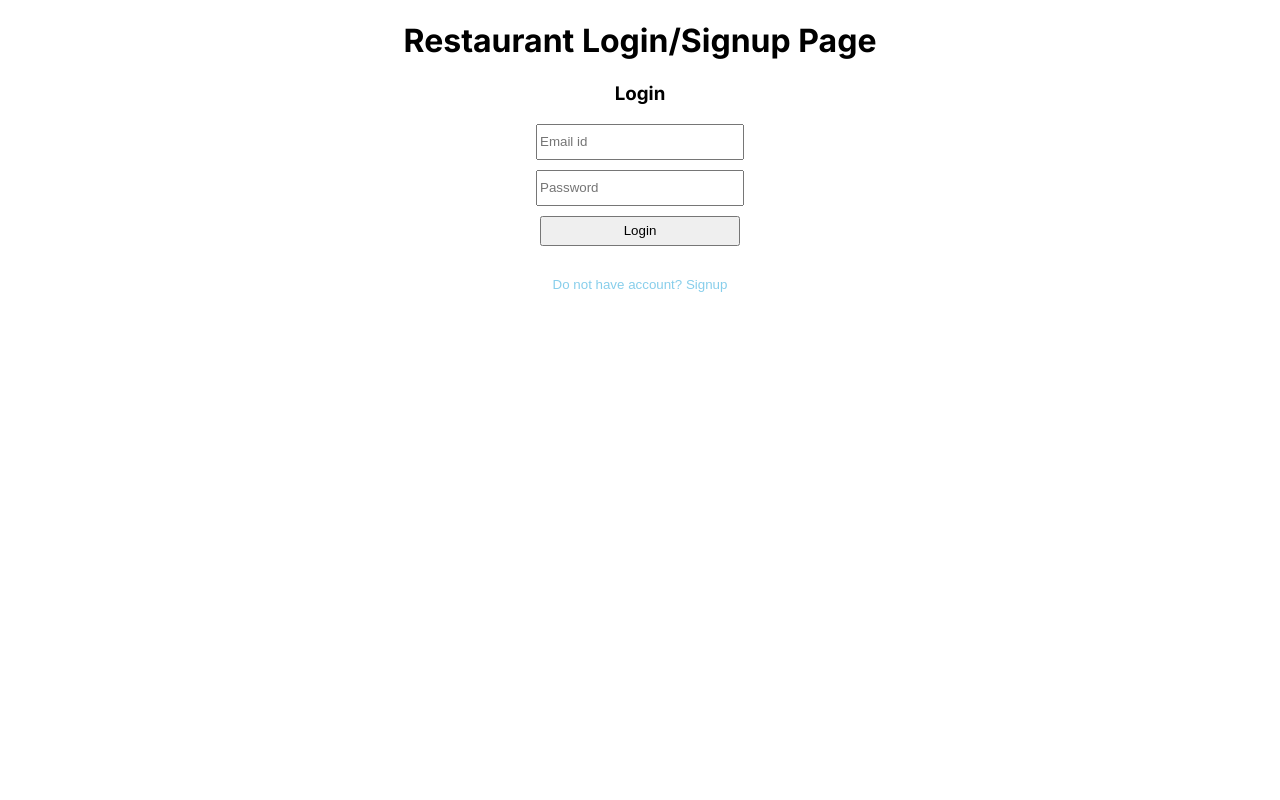
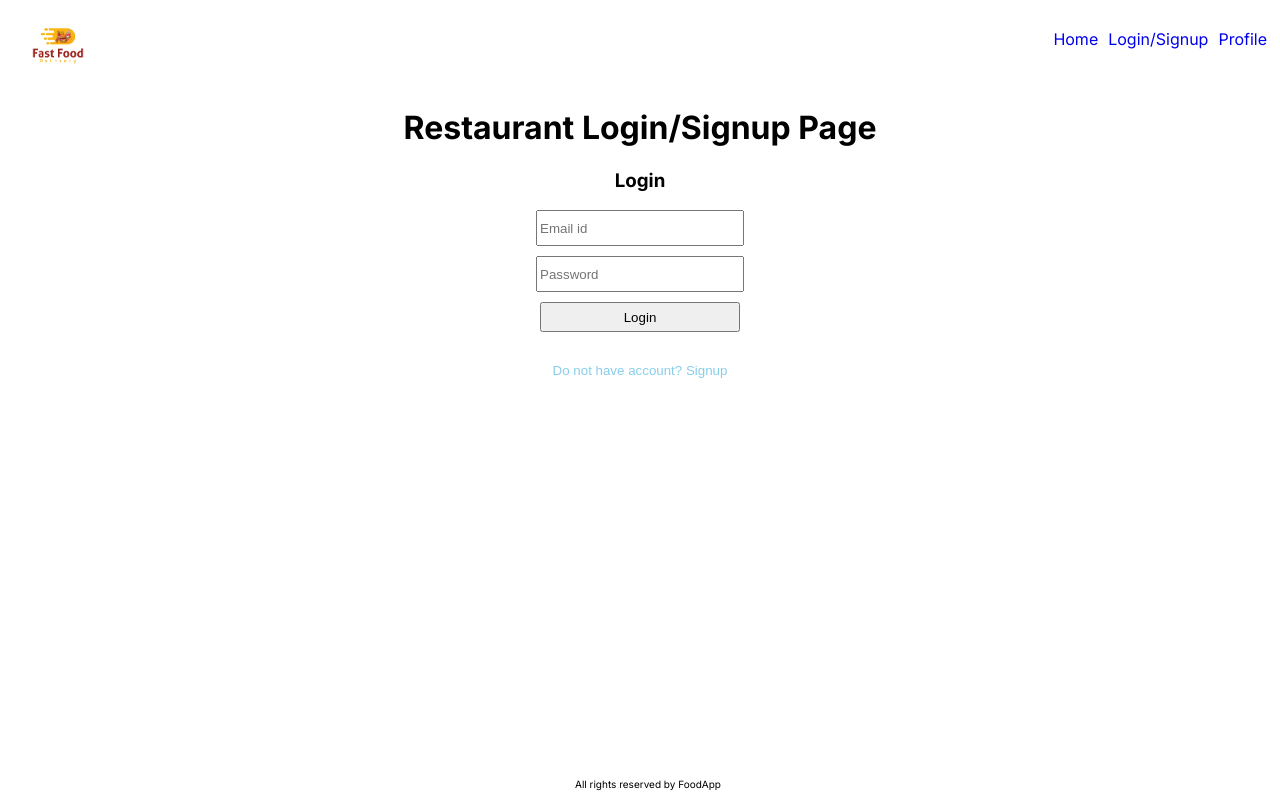
Before and after one commit to RajatGanguly/foodapp, a Next.js app: page /restaurant in a window 1280 px wide. Built offline with nearby package versions, Linux system fonts and the light colour scheme.

Commit message:
Added header and footer in the restaurant page

```diff
--- /dev/null
+++ b/src/app/_components/RestaurantFooter.jsx
@@ -0,0 +1,9 @@
+const RestaurantFooter = () => {
+    return (
+        <div className="footer-wrapper">
+            <p>All rights reserved by FoodApp</p>
+        </div>
+    )
+}
+
+export default RestaurantFooter;
--- /dev/null
+++ b/src/app/_components/RestaurantHeader.jsx
@@ -0,0 +1,23 @@
+import Link from "next/link"
+const RestaurantHeader = () =>{
+    return (
+        <div className="header-wrapper">
+            <div className="logo">
+                <img style={{width: 100}} src="images/foodapplogo.png" alt="" />
+            </div>
+            <ul>
+                <li>
+                    <Link href="/">Home</Link>
+                </li>
+                <li>
+                    <Link href="/">Login/Signup</Link>
+                </li>
+                <li>
+                    <Link href="/">Profile</Link>
+                </li>
+            </ul>
+        </div>
+    )
+}
+
+export default RestaurantHeader
--- a/src/app/restaurant/page.jsx
+++ b/src/app/restaurant/page.jsx
@@ -2,6 +2,10 @@
 import { useState } from "react"
 import RestaurantLogin from "../_components/restaurantLogin.jsx"
 import RestaurantSignup from "../_components/restaurantSignup.jsx"
+import RestaurantHeader from "../_components/RestaurantHeader.jsx"
+
+import './style.css'
+import RestaurantFooter from "../_components/RestaurantFooter.jsx"
 
 const Restaurant = () => {
 
@@ -10,6 +14,7 @@ const Restaurant = () => {
     return (
         <>
             <div className="container">
+                <RestaurantHeader></RestaurantHeader>
                 <h1>Restaurant Login/Signup Page</h1>
                 {
                     login ? <RestaurantLogin /> : <RestaurantSignup />
@@ -19,6 +24,7 @@ const Restaurant = () => {
                     {login ? "Do not have account? Signup" : "Already have an account? Login"}
                 </button>
             </div>
+            <RestaurantFooter/>
         </>
     )
 }
--- /dev/null
+++ b/src/app/restaurant/style.css
@@ -0,0 +1,26 @@
+.header-wrapper{
+    display: flex;
+    justify-content: space-between;
+}
+
+.header-wrapper ul{
+    display: flex;
+}
+
+.header-wrapper ul li{
+    list-style-type: none;
+    padding: 5px;
+}
+
+.header-wrapper ul li a{
+    text-decoration: none;
+}
+
+.footer-wrapper{
+    position: fixed;
+    bottom: 0;
+    width: 100%;
+    text-align: center;
+    font-size: 10px;
+    background-color: #fff;
+}
```
Also changed, not shown: public/images/foodapplogo.png (added).
